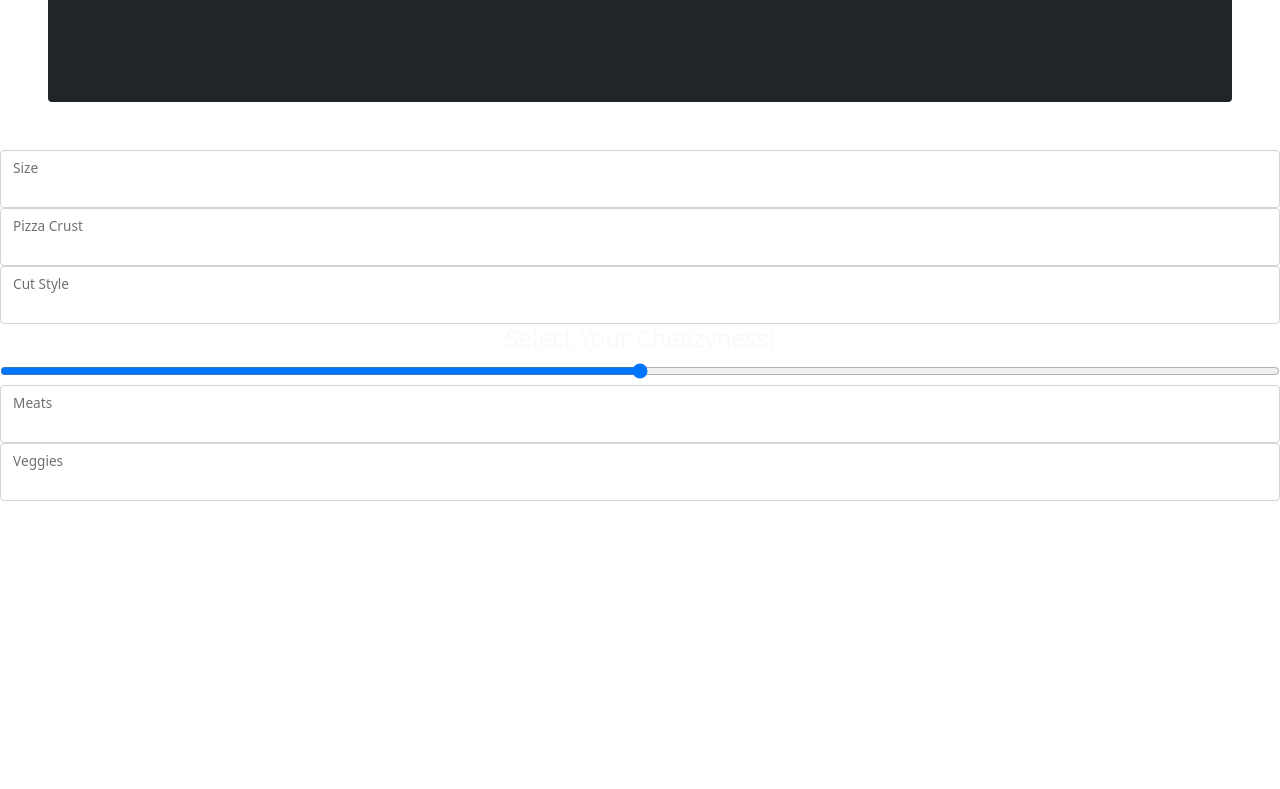
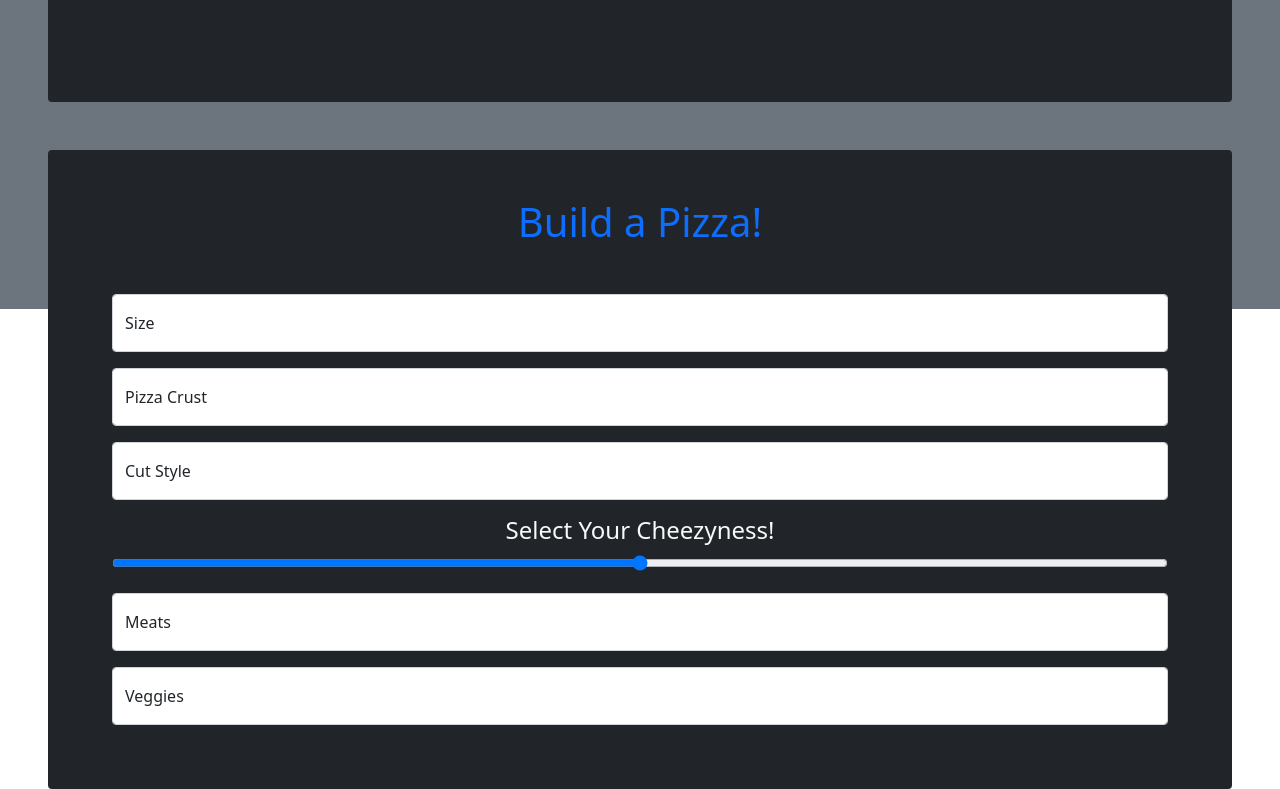
Before and after one commit to Candersoncoding/fullMERN, a React (Create React App) app in the folder React/forms-react/: page / in a window 1280 px wide. Shown: the part 891-1680 px from the top of the page. Before the commit the page ends 1392 px from the top, so only its background shows below. Built offline with nearby package versions, Linux system fonts and the light colour scheme.

Commit message:
fixed floating label and form caption

```diff
--- a/React/forms-react/src/App.css
+++ b/React/forms-react/src/App.css
@@ -3,5 +3,5 @@
 }
 
 body > #root > div {
-  height: 100vh;
+  height: 150vh;
 }
--- a/React/forms-react/src/Views/PizzaForm.jsx
+++ b/React/forms-react/src/Views/PizzaForm.jsx
@@ -4,31 +4,32 @@ const PizzaForm = (props) =>{
 
 
     return(
-        <div>
-            <form >
-                <div className="form-floating">
-                    <input class="form-control" type="text" name="pizzaSize"></input>
-                    <label htmlFor="pizzaSize">Size</label>
+        <div className="pizzaFormContainer p-5 m-5 bg-dark rounded">
+            <form>
+                <h1 className="text-primary mb-5">Build a Pizza!</h1>
+                <div className="form-floating m-3">
+                    <input class="form-control" type="text" placeholder="Default Input" name="pizzaSize"></input>
+                    <label htmlFor="floatingpizzaSize">Size</label>
                 </div>
-                <div className="form-floating">
-                    <input class="form-control" type="text" name="pizzaSize"></input>
-                    <label htmlFor="pizzaCrust">Pizza Crust</label>
+                <div className="form-floating m-3">
+                    <input class="form-control" type="text" placeholder="Default Input" name="pizzaCrust"></input>
+                    <label htmlFor="floatingpizzaCrust">Pizza Crust</label>
                 </div>
-                <div className="form-floating">
-                    <input class="form-control" type="text" name="pizzaSize"></input>
-                    <label htmlFor="pizzaCutStyle">Cut Style</label>
+                <div className="form-floating m-3">
+                    <input class="form-control" type="text" placeholder="Default Input" name="pizzaCutStyle"></input>
+                    <label htmlFor="floatingpizzaCutStyle">Cut Style</label>
                 </div>
-                <div className="form-floating">
+                <div className="form-floating m-3">
                     <h4 className="text-light">Select Your Cheezyness!</h4>
                     <input type="range" className="form-control-range col-12"></input>
                 </div>
-                <div className="form-floating">
-                    <input class="form-control" type="text" name="pizzaSize"></input>
-                    <label htmlFor="pizzaMeats">Meats</label>
+                <div className="form-floating m-3">
+                    <input class="form-control" type="text" placeholder="Default Input" name="pizzaMeats"></input>
+                    <label htmlFor="floatingpizzaMeats">Meats</label>
                 </div>
-                <div className="form-floating">
-                    <input class="form-control" type="text" name="pizzaSize"></input>
-                    <label htmlFor="pizzaVeggies">Veggies</label>
+                <div className="form-floating m-3">
+                    <input class="form-control" type="text" placeholder="Default Input" name="pizzaVeggies"></input>
+                    <label htmlFor="floatingpizzaVeggies">Veggies</label>
                 </div>
             </form>
         </div>
```
